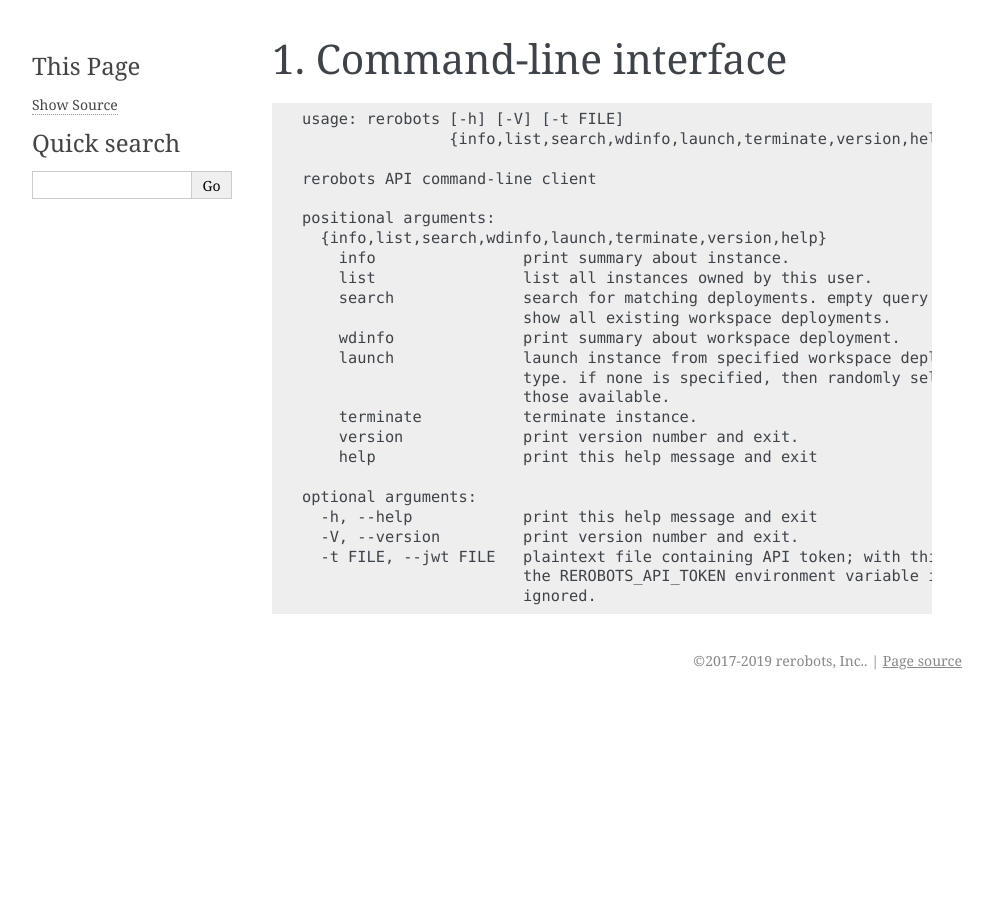
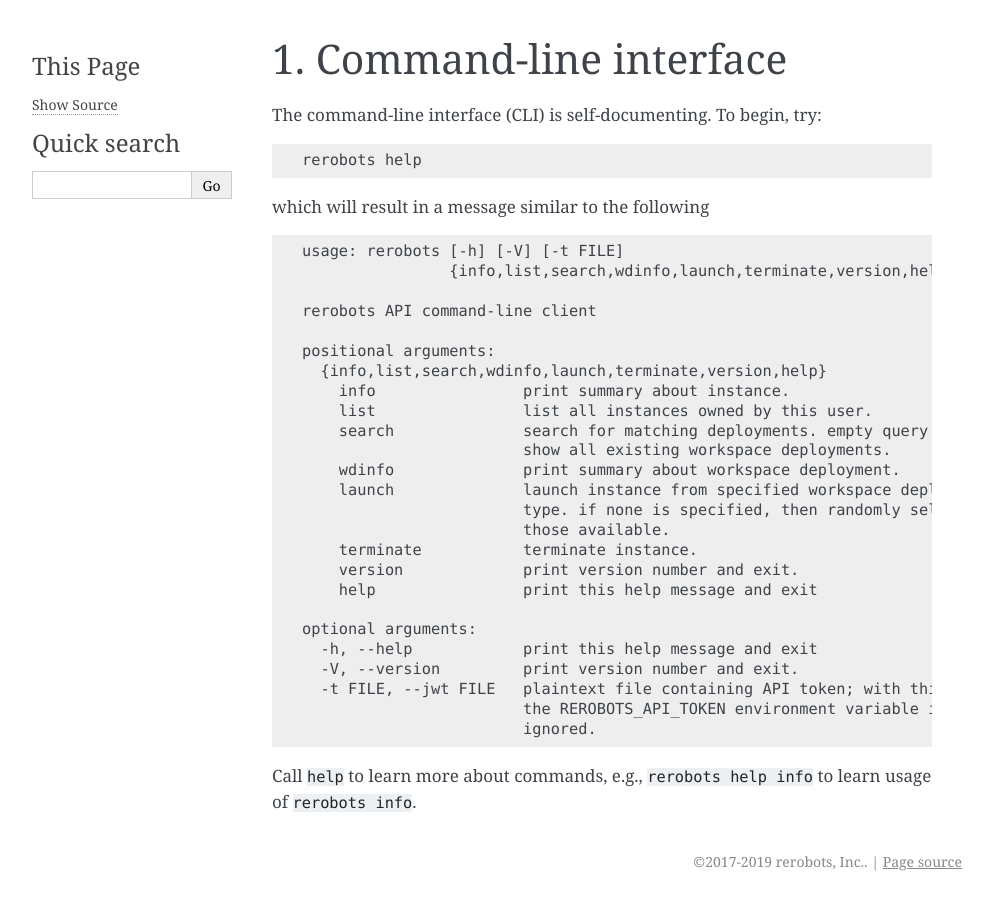
Before and after one commit to rerobots/py, a Sphinx documentation site: the page built from doc/cli.rst, in a window 1280 px wide. Shown: the whole page, without its empty margins (148-1141 px from the left). Built offline with Sphinx 7.4.7, drawn with Linux system fonts in a browser that asks for light colours; pages that are not in the unit, such as notebooks, are missing from menus.

Commit message:
DOC: write summary about CLI
[ci skip]

```diff
--- a/doc/cli.rst
+++ b/doc/cli.rst
@@ -1,6 +1,11 @@
 Command-line interface
 ======================
 
+The command-line interface (CLI) is self-documenting. To begin, try::
+
+  rerobots help
+
+which will result in a message similar to the following
 
 .. highlight:: none
 
@@ -31,3 +36,6 @@
     -t FILE, --jwt FILE   plaintext file containing API token; with this flag,
 			  the REROBOTS_API_TOKEN environment variable is
 			  ignored.
+
+Call ``help`` to learn more about commands, e.g., ``rerobots help info`` to
+learn usage of ``rerobots info``.
```
